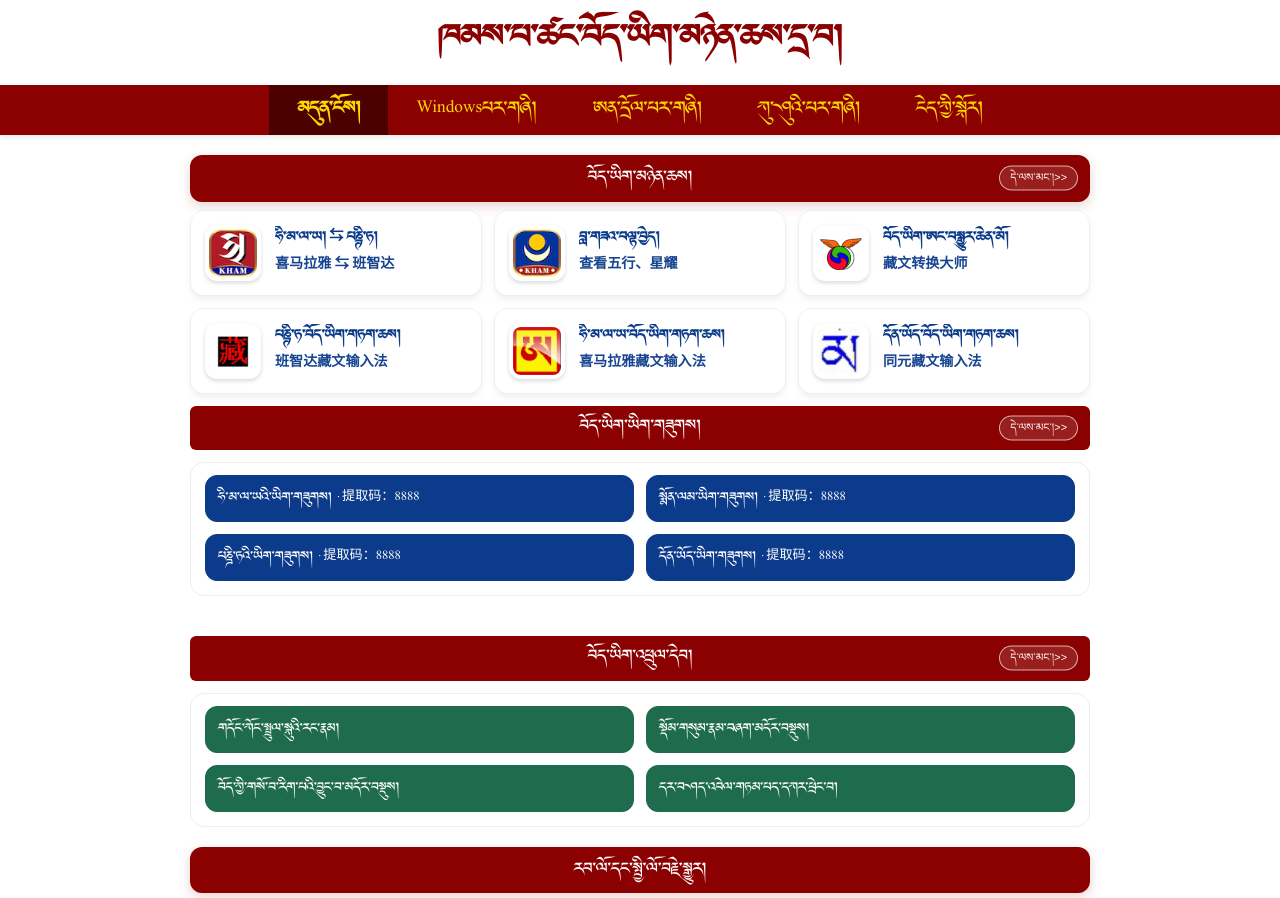
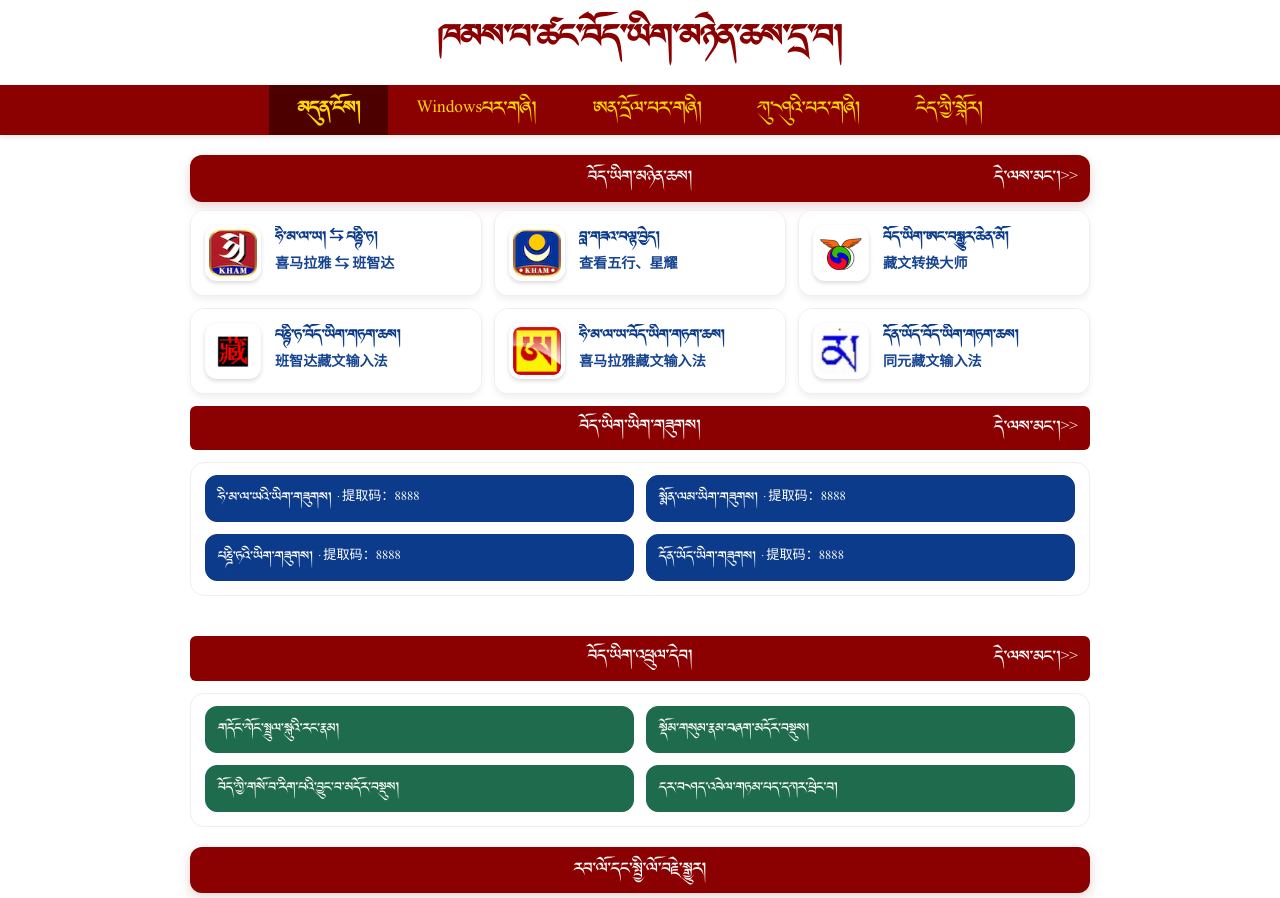
Before and after one commit to kangba1376/KHAMPA, a plain HTML site: page index.html in a window 1280 px wide. Shown: the top 898 px of the page. Drawn offline with Linux system fonts and the light colour scheme; grey boxes are pictures that could not be loaded.

Commit message:
??????????????????

```diff
--- a/index.html
+++ b/index.html
@@ -260,11 +260,11 @@
         .resource-list .sub { display: none; }
         .module-title-bar { position: relative; text-align: center; }
         .module-title-text { display: block; width: 100%; text-align: center; }
-        .resource-more { display: none; border: 1px solid rgba(255,255,255,.65); background: rgba(255,255,255,.12); color: #ffffff; border-radius: 999px; padding: 5px 10px; font-family: 'TibetWildYak', inherit; font-size: 0.68em; font-weight: normal; line-height: 1.2; white-space: nowrap; cursor: pointer; z-index: 2; }
+        .resource-more { display: none; appearance: none; -webkit-appearance: none; border: 0; background: transparent; box-shadow: none; color: inherit; border-radius: 0; padding: 0; font: inherit; white-space: nowrap; cursor: pointer; z-index: 2; }
         .module-more { position: absolute; right: 12px; top: 50%; bottom: auto; transform: translateY(-50%); }
         .resource-more.has-more { display: inline-block; }
-        .resource-more:hover { background: #660000; border-color: #ffffff; }
-        @media (max-width: 480px) { .module-more { right: 8px; padding: 4px 8px; font-size: 0.62em; } }
+        .resource-more:hover { background: transparent; color: inherit; }
+        @media (max-width: 480px) { .module-more { right: 8px; } }
         @media (max-width: 820px) and (orientation: portrait) {
             .home-resource-groups .resource-list { grid-template-columns: minmax(0, 1fr); }
             .resource-list.is-collapsed li:nth-child(n+3) { display: none; }
```
